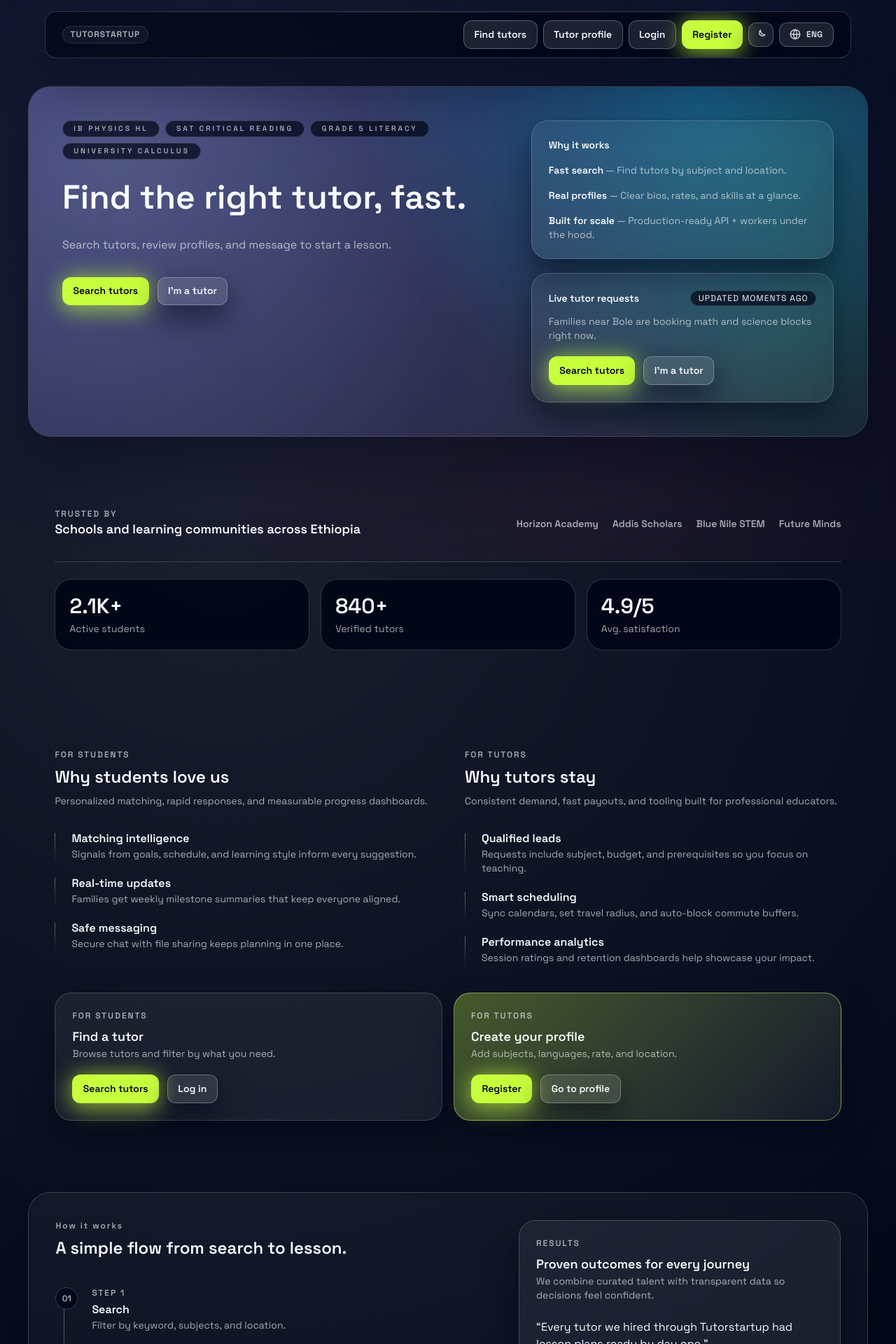
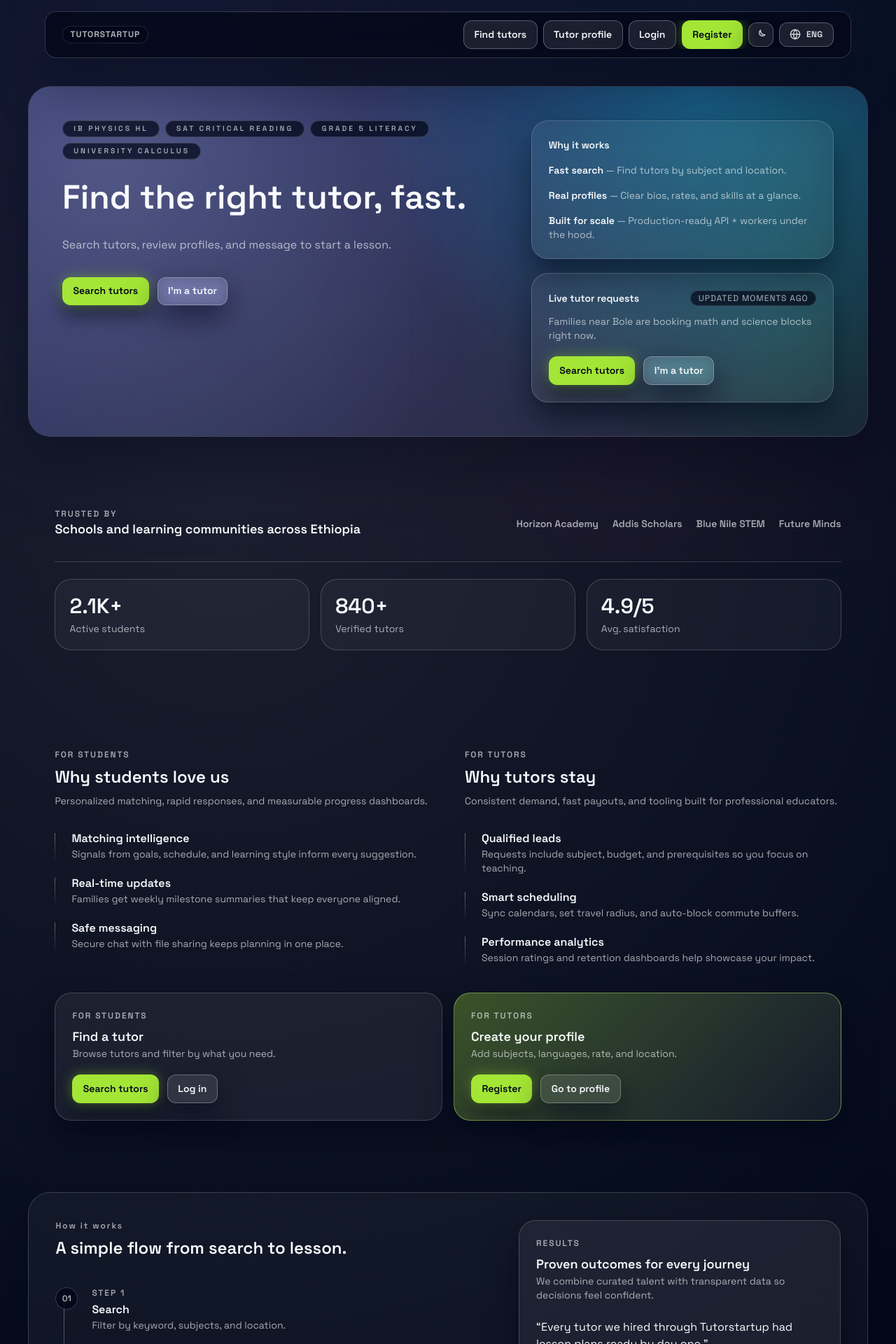
Before and after one commit to tise-genene/tutorstartup, a Next.js app in the folder apps/web/: page / in a window 1280 px wide. Shown: the top 1920 px of the page at 70% size. Built offline with nearby package versions, Linux system fonts and the light colour scheme; no server answers; a web font is replaced by a local one.

Commit message:
frontend improv

```diff
--- a/apps/web/src/app/_components/AppHeader.tsx
+++ b/apps/web/src/app/_components/AppHeader.tsx
@@ -96,15 +96,13 @@ export function AppHeader() {
             className="pointer-events-none absolute inset-x-6 top-0 h-px bg-gradient-to-r from-transparent via-white/30 to-transparent"
             style={{ opacity: theme === "light" ? 0.18 : 0.35 }}
           />
-          <div className="relative flex flex-wrap items-center justify-between gap-3">
-            <Link href="/" className="flex items-center gap-3">
-              <span className="pill bg-white/5 ui-muted font-extrabold">
-                Tutorstartup
-              </span>
+          <div className="relative flex items-center justify-between gap-3">
+            <Link href="/" className="flex shrink-0 items-center gap-3">
+              <span className="pill font-extrabold">Tutorstartup</span>
             </Link>
 
             <nav
-              className="flex flex-wrap items-center gap-2"
+              className="flex min-w-0 flex-nowrap items-center gap-2 overflow-x-auto whitespace-nowrap"
               aria-label="Primary"
             >
               <Link href="/tutors/search" className="ui-btn">
--- a/apps/web/src/app/globals.css
+++ b/apps/web/src/app/globals.css
@@ -5,7 +5,7 @@
   --dark-foreground: #f8fafc;
   --light-background: #f8fafc;
   --light-foreground: #020617;
-  --accent: #c7ff3d;
+  --accent: #a3e635;
 
   --background: var(--dark-background);
   --foreground: var(--dark-foreground);
@@ -199,6 +199,8 @@ html[lang="am"] body {
   font-size: 0.75rem;
   letter-spacing: 0.08em;
   text-transform: uppercase;
+  background: color-mix(in srgb, var(--background) 72%, transparent);
+  color: color-mix(in srgb, var(--foreground) 70%, transparent);
 }
 
 .ui-muted {
@@ -209,10 +211,20 @@ html[lang="am"] body {
   width: 100%;
   border-radius: 0.75rem;
   border: 1px solid color-mix(in srgb, var(--foreground) 12%, transparent);
-  background: color-mix(in srgb, var(--foreground) 4%, transparent);
+  background: var(--panel-surface);
   padding: 0.55rem 0.9rem;
   font-size: 0.875rem;
   color: var(--foreground);
+  box-shadow: 0 10px 25px color-mix(in srgb, var(--background) 55%, transparent);
+  transition:
+    border-color 140ms ease,
+    background 140ms ease,
+    box-shadow 140ms ease,
+    transform 140ms ease;
+}
+
+.ui-field:hover {
+  border-color: color-mix(in srgb, var(--foreground) 22%, transparent);
 }
 
 .ui-field::placeholder {
@@ -237,6 +249,7 @@ html[lang="am"] body {
   font-size: 0.875rem;
   font-weight: 600;
   color: var(--foreground);
+  backdrop-filter: blur(10px);
   transition:
     opacity 120ms ease,
     background 120ms ease,
@@ -264,8 +277,8 @@ html[lang="am"] body {
   background: var(--accent);
   color: var(--background);
   box-shadow:
-    0 0 30px color-mix(in srgb, var(--accent) 60%, transparent),
-    0 15px 30px color-mix(in srgb, var(--accent) 25%, transparent);
+    0 0 18px color-mix(in srgb, var(--accent) 40%, transparent),
+    0 14px 26px color-mix(in srgb, var(--background) 60%, transparent);
   transition:
     opacity 150ms ease,
     transform 150ms ease,
@@ -276,8 +289,8 @@ html[lang="am"] body {
   opacity: 0.96;
   transform: translateY(-1px);
   box-shadow:
-    0 0 38px color-mix(in srgb, var(--accent) 80%, transparent),
-    0 20px 35px color-mix(in srgb, var(--accent) 35%, transparent);
+    0 0 22px color-mix(in srgb, var(--accent) 55%, transparent),
+    0 18px 30px color-mix(in srgb, var(--background) 58%, transparent);
 }
 
 .section-shell {
@@ -311,7 +324,7 @@ html[data-theme="light"] .surface-card:hover {
 }
 
 .surface-card--quiet {
-  background: color-mix(in srgb, var(--background) 92%, transparent);
+  background: var(--panel-surface);
   box-shadow: none;
 }
 
--- a/apps/web/src/app/tutor/requests/page.tsx
+++ b/apps/web/src/app/tutor/requests/page.tsx
@@ -92,7 +92,7 @@ export default function TutorRequestsPage() {
           )}
 
           {!loading && isTutor && items.length > 0 && (
-            <div className="mt-6 space-y-3">
+            <div className="mt-6 space-y-4">
               {items.map((item) => (
                 <div
                   key={item.id}
--- a/apps/web/src/app/tutors/[userId]/page.tsx
+++ b/apps/web/src/app/tutors/[userId]/page.tsx
@@ -166,7 +166,7 @@ export default function TutorDetailPage({
           {status && <p className="mt-6 text-sm ui-muted">{status}</p>}
         </div>
 
-        <div className="glass-panel p-8 sm:p-10">
+        <div className="glass-panel p-8 sm:p-10 lg:sticky lg:top-28 lg:self-start">
           <h2 className="text-lg font-semibold">{t("lesson.request.title")}</h2>
           <p className="mt-1 text-sm ui-muted">
             {t("lesson.request.subtitle")}
--- a/apps/web/src/app/tutors/search/page.tsx
+++ b/apps/web/src/app/tutors/search/page.tsx
@@ -57,7 +57,7 @@ export default function TutorSearchPage() {
   return (
     <PageShell>
       <div className="mx-auto grid max-w-6xl gap-8 lg:grid-cols-[360px_1fr]">
-        <div className="glass-panel p-8">
+        <div className="glass-panel p-8 lg:sticky lg:top-28 lg:self-start">
           <h1 className="text-2xl font-semibold">{t("search.title")}</h1>
           <p className="mt-1 text-sm ui-muted">{t("search.subtitle")}</p>
 
@@ -128,7 +128,11 @@ export default function TutorSearchPage() {
               {busy ? t("common.loading") : t("search.submit")}
             </button>
 
-            {status && <p className="text-sm ui-muted">{status}</p>}
+            {status && (
+              <div className="surface-card surface-card--quiet p-4">
+                <p className="text-sm ui-muted">{status}</p>
+              </div>
+            )}
           </form>
         </div>
 
@@ -151,11 +155,11 @@ export default function TutorSearchPage() {
           )}
 
           {result && result.data.length > 0 && (
-            <div className="mt-6 space-y-3">
+            <div className="mt-6 space-y-4">
               {result.data.map((hit) => (
                 <div
                   key={hit.id}
-                  className="surface-card surface-card--quiet p-4"
+                  className="surface-card surface-card--quiet p-5"
                 >
                   <div className="flex flex-wrap items-baseline justify-between gap-3">
                     <Link
```
